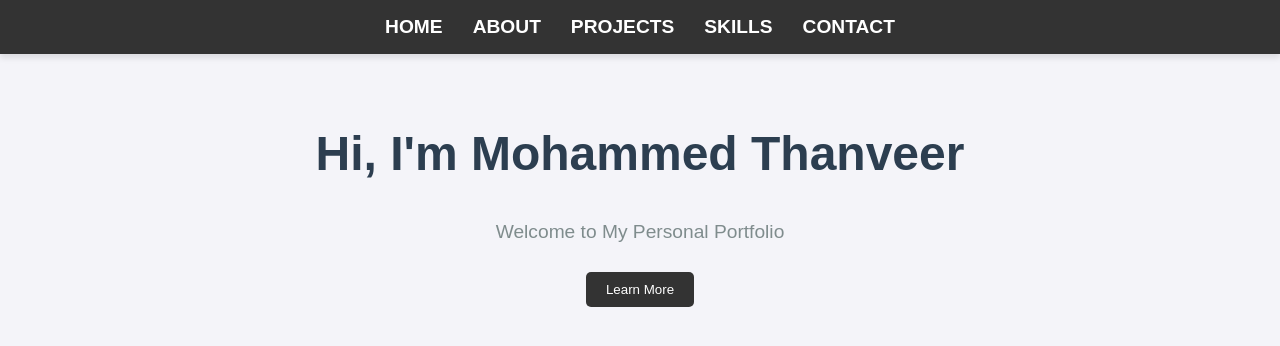
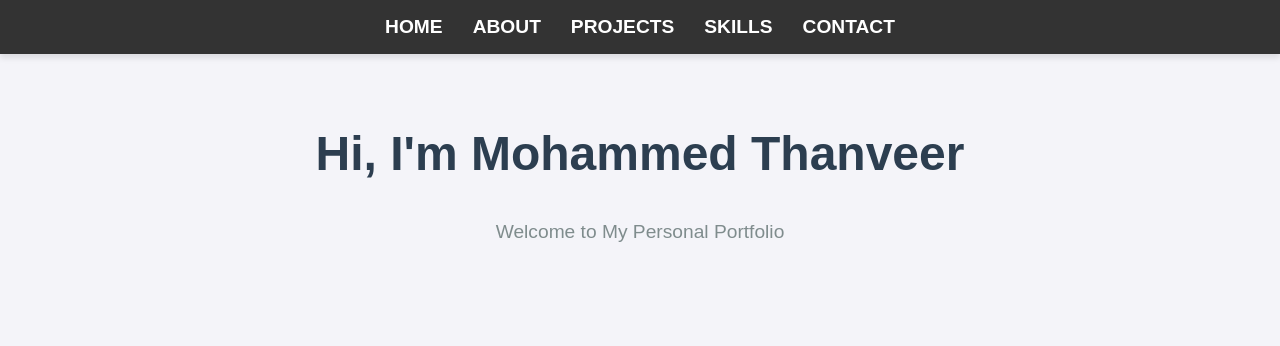
Before and after one commit to Thanveerv95/portfolio, a React (Create React App) app: page / in a window 1280 px wide. Shown: the top 346 px of the page. Built offline with nearby package versions, Linux system fonts and the light colour scheme.

Commit message:
Update Home.js

```diff
--- a/src/pages/Home.js
+++ b/src/pages/Home.js
@@ -7,9 +7,6 @@ const Home = () => {
     <div className="page-container">
       <h1>Hi, I'm Mohammed Thanveer</h1>
       <p>Welcome to My Personal Portfolio</p>
-       <Link to="/about">
-        <button>Learn More</button>
-      </Link>
     </div>
   );
 };
```
